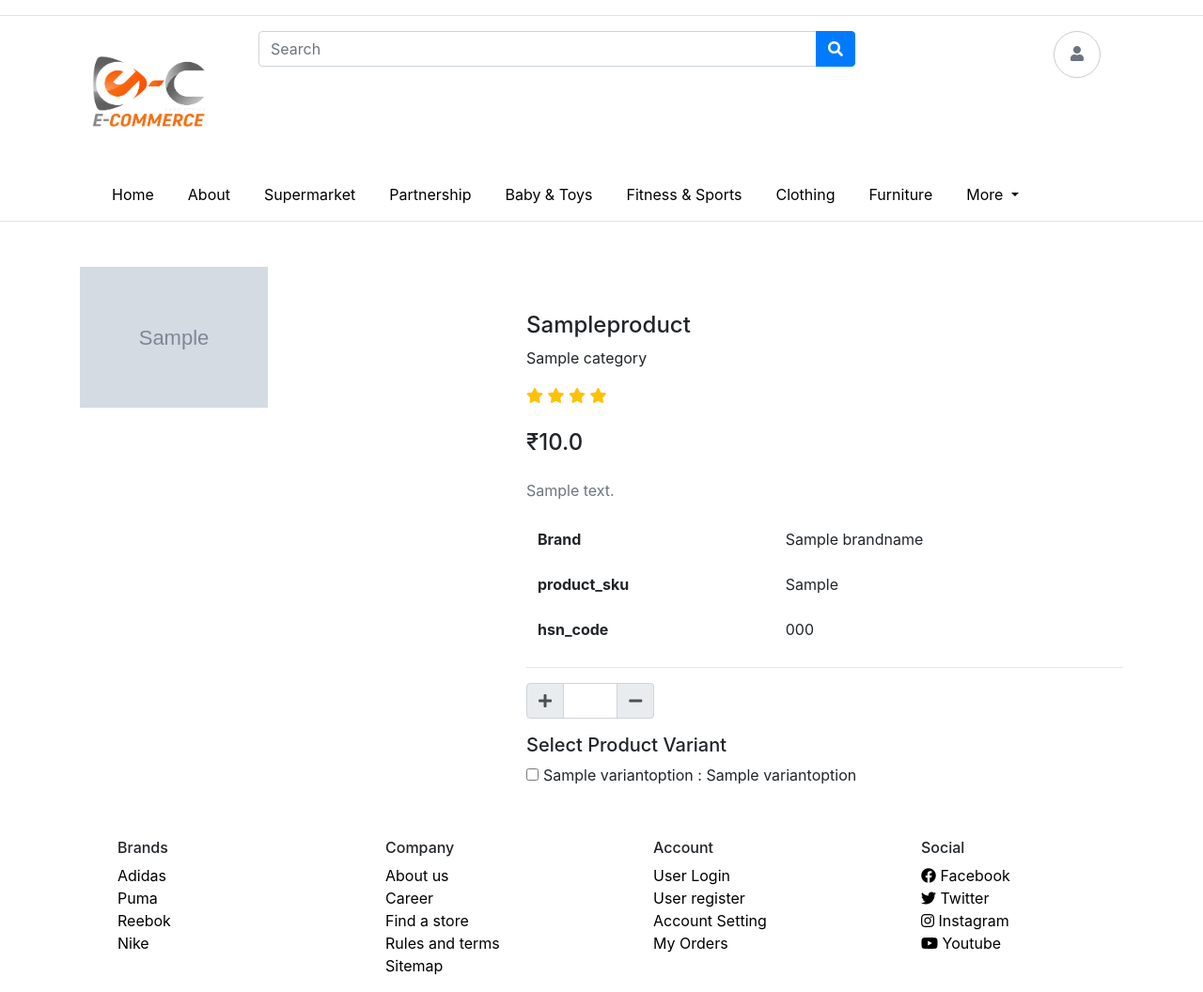
After one commit to surajkumar0203/eCommerce, a Django app: page /product-details/1 in a window 1280 px wide. The commit adds this page. Shown: the whole page at 94% size. Run offline with Django 5.2, Linux system fonts and the light colour scheme; tables that the repository leaves empty hold one stand-in row (values such as "Sample post"); grey boxes marked "Sample" are stand-in pictures; some libraries are stand-ins or nearby versions.

Commit message:
working on products

```diff
--- a/accounts/signals.py
+++ b/accounts/signals.py
@@ -2,7 +2,7 @@ from django.db.models.signals import post_save
 from django.dispatch import receiver
 from accounts.models import MyUser as User
 from uuid import uuid4
-from accounts.emails import send_account_activation_email
+from utils.emails import send_account_activation_email
 
 @receiver(post_save, sender=User)
 def send_email_token(sender, instance, created, **kwargs):
--- a/accounts/views.py
+++ b/accounts/views.py
@@ -71,6 +71,10 @@ def logout_page(request):
 def account_activate(request,token_id):
     try:
         user_obj=User.objects.get(email_token=token_id)
+        if user_obj.is_email_verified:
+            messages.success(request,"Your Account is Already Activated")
+            return redirect('/')
+
         user_obj.is_email_verified=True
         user_obj.save()
         messages.success(request,"Your Account is Activated")
--- /dev/null
+++ b/home/templates/home/product_details.html
@@ -0,0 +1,90 @@
+{% extends "utils/base.html" %}
+{% load custom_filters %}
+
+{% block start %}
+<div class="container mt-5">
+    <div class="row">
+      <div class="col-md-5">
+        <img src="/media/{{product.product.getFirstImage.1}}" class="img-fluid">
+      </div>
+      <div class="col-md-7">
+        <h4 class="pt-5">{{product.product.item_name | first_word}}</h4>
+        <p>{{product.product.category.name}}</p>
+        <div class="rating">
+          <span class="text-warning"><i class="fas fa-star"></i></span>
+          <span class="text-warning"><i class="fas fa-star"></i></span>
+          <span class="text-warning"><i class="fas fa-star"></i></span>
+          <span class="text-warning"><i class="fas fa-star"></i></span>
+        </div>
+        <h4 class="pt-4 pb-3">₹{{product.vendor_selling_price}}</h4>
+        <p class="text-muted">
+          {{product.product.product_description}}
+        </p>
+        <table class="table table-borderless">
+          <tbody>
+            <tr>
+              <th scope="row">Brand</th>
+              <td>{{product.product.brand.name}}</td>
+            </tr>
+            <tr>
+              <th scope="row">product_sku</th>
+              <td>{{product.product.product_sku}}</td>
+            </tr>
+            <tr>
+              <th scope="row">hsn_code</th>
+              <td>{{product.product.hsn_code}}</td>
+            </tr>
+          </tbody>
+        </table>
+        <hr>
+        <div class="row pt-3">
+          <div class="col-md-3">
+            <div class="input-group mb-3">
+              <div class="input-group-prepend">
+                <span class="input-group-text"><i class="fas fa-plus"></i></span>
+              </div>
+              <input type="text" class="form-control" aria-label="Amount (to the nearest dollar)">
+              <div class="input-group-append">
+                <span class="input-group-text"><i class="fas fa-minus"></i></span>
+              </div>
+            </div>
+          </div>
+
+
+        </div>
+
+        {% if product_variants_result %}
+        <h5>Select Product Variant</h5>
+        {% for key,value in product_variants_result.items %}
+          <label class="form-check form-check-inline">
+
+            <input class="form-check-input" type="checkbox" name="select_variants_result" id="scroll-{{key}}" value="{{key}}"
+              onClick=urlUpdates("{{key}}")>
+            {{value.0}}
+
+          </label>
+        {% endfor %}
+        {% endif %}
+      </div>
+    </div>
+  </div>
+
+
+  {% include "utils/footer.html" %}
+
+  <script>
+    window.onload = function(){
+      window.scrollTo({
+        top:400,
+        behavior:'smooth',
+      })
+    }
+
+    function urlUpdates(product_sku) {
+      const currentUrl = new URL(window.location.href)
+      currentUrl.searchParams.set('product_sku',product_sku)
+      window.location.href=currentUrl
+
+    }
+  </script>
+{% endblock start %}
--- a/home/templates/utils/base.html
+++ b/home/templates/utils/base.html
@@ -19,6 +19,8 @@
     <hr id="hr">
 
     {% block start %}{% endblock start %}
+
+    {% comment %} {% include "home/product_details.html" %} {% endcomment %}
     <script src="{% static "javascript/notification_script.js" %}"></script>
     <script src="https://code.jquery.com/jquery-3.3.1.slim.min.js" integrity="sha384-q8i/X+965DzO0rT7abK41JStQIAqVgRVzpbzo5smXKp4YfRvH+8abtTE1Pi6jizo" crossorigin="anonymous"></script>
     <script src="https://cdnjs.cloudflare.com/ajax/libs/popper.js/1.14.3/umd/popper.min.js" integrity="sha384-ZMP7rVo3mIykV+2+9J3UJ46jBk0WLaUAdn689aCwoqbBJiSnjAK/l8WvCWPIPm49" crossorigin="anonymous"></script>
--- /dev/null
+++ b/home/templates/utils/footer.html
@@ -0,0 +1,43 @@
+<footer>
+    <div class="container">
+        <div class="row">
+            <div class="col-md-3">
+                <ul>
+                    <h6 class="mt-5">Brands</h6>
+                    <li><a href="">Adidas</a></li>
+                    <li><a href="">Puma</a></li>
+                    <li><a href="">Reebok</a></li>
+                    <li><a href="">Nike</a></li>
+                </ul>
+            </div>
+            <div class="col-md-3">
+                <ul>
+                    <h6 class="mt-5">Company</h6>
+                    <li><a href="">About us</a></li>
+                    <li><a href="">Career</a></li>
+                    <li><a href="">Find a store</a></li>
+                    <li><a href="">Rules and terms</a></li>
+                    <li><a href="">Sitemap</a></li>
+                </ul>
+            </div>
+            <div class="col-md-3">
+                <ul>
+                    <h6 class="mt-5">Account</h6>
+                    <li><a href="">User Login</a></li>
+                    <li><a href="">User register</a></li>
+                    <li><a href="">Account Setting</a></li>
+                    <li><a href="">My Orders</a></li>
+                </ul>
+            </div>
+            <div class="col-md-3">
+                <ul>
+                    <h6 class="mt-5">Social</h6>
+                    <li><a href=""><i class="fab fa-facebook"></i> Facebook</a></li>
+                    <li><a href=""><i class="fab fa-twitter"></i> Twitter</a></li>
+                    <li><a href=""><i class="fab fa-instagram"></i> Instagram</a></li>
+                    <li><a href=""><i class="fab fa-youtube"></i> Youtube</a></li>
+                </ul>
+            </div>
+        </div>
+    </div>
+</footer>
--- /dev/null
+++ b/home/templatetags/custom_filters.py
@@ -0,0 +1,9 @@
+from django import template
+
+register = template.Library()
+
+@register.filter
+def first_word(value):
+    first= value.split(" ")[0]
+    second= value.split(" ")[1]
+    return "".join([first,second])
--- a/home/urls.py
+++ b/home/urls.py
@@ -1,6 +1,7 @@
 from django.urls import path,include
-from home.views import home
+from home.views import home,product_details
 
 urlpatterns = [
     path('', home,name='home'),
+    path('product-details/<product_id>', product_details,name='product_details'),
 ]
--- a/home/views.py
+++ b/home/views.py
@@ -1,4 +1,95 @@
 from django.shortcuts import render
+from products.models import Category,VendorProducts,ProductVariant
+from django.db.models import Q
 
 def home(request):
-    return render(request, 'home/home.html')
+    categories = Category.objects.all()
+    """
+    dono ka result same hoga, lekin Q objects ka use karne se code zyada readable aur maintainable hota hai.
+
+    Use Case:
+        Q objects ka use tab hota hai jab:
+            Complex logic banana ho (e.g., AND aur OR ko mix karna).
+            Dynamic queries likhni ho (e.g., runtime pe conditions set karni ho).
+
+    """
+    # products = VendorProducts.objects.filter(
+    #     Q(product__parent_product__isnull=True) &
+    #     Q(product__product_images__isnull=False)
+    # )
+
+    # Agar sirf AND conditions use karni hai, toh ye style zyada readable aur simple hai.
+    products = VendorProducts.objects.filter(
+        product__parent_product__isnull=True,
+        product__product_images__isnull=False
+    )
+
+
+    context = {
+        "products" : products,
+    }
+    return render(request, 'home/home.html',context)
+
+
+def product_details(request,product_id):
+
+    vendor_product=VendorProducts.objects.get(product__id=product_id)
+
+    if request.GET.get('product_sku'):
+        vendor_product=VendorProducts.objects.get(product__product_sku=request.GET.get('product_sku'))
+
+
+    products_varients=[]
+
+    if vendor_product.product.product_variants.exists():
+        variant_options = vendor_product.product.product_variants.prefetch_related('variant_option')
+
+        for variant_option in variant_options:
+            products_varients.extend({
+                'product_sku':vendor_product.product.product_sku,
+                'option_name':option.option_name,
+                'variant_name':option.variant_name,
+            }
+            for option in variant_option.variant_option.all()
+            )
+
+    child_vendor_product=[]
+
+    if vendor_product.product.parent_product:
+        child_vendor_product=[vendor_product.product]
+    else:
+        child_vendor_product=vendor_product.product.variant_products.all()
+
+
+    # child_vendor_product=sorted(child_vendor_product)
+    for cvp in child_vendor_product:
+        product_variant=ProductVariant.objects.filter(product=cvp).first()
+
+        products_varients.extend(
+
+            {
+                'product_sku':cvp.product_sku,
+                'option_name':option.option_name,
+                'variant_name':option.variant_name,
+
+            }
+            for option in product_variant.variant_option.all()
+        )
+
+
+    result={}
+    for variant in products_varients:
+        product_sku=variant['product_sku']
+        variant_string=f"{variant['variant_name']} : {variant['option_name']}"
+
+        if product_sku in result:
+            result[product_sku].append(variant_string)
+        else:
+            result[product_sku]=[variant_string]
+
+    context={
+        "product":vendor_product,
+        "product_variants_result":result
+    }
+
+    return render(request, 'home/product_details.html',context)
--- a/products/models.py
+++ b/products/models.py
@@ -38,9 +38,9 @@ class Products(BaseModel):
 
     def getFirstImage(self):
         if self.product_images.first():
-            return self.product_images.first().image
+            return True,self.product_images.first().image
 
-        return "https://static.vecteezy.com/system/resources/thumbnails/022/014/063/small/missing-picture-page-for-website-design-or-mobile-app-design-no-image-available-icon-vector.jpg"
+        return False,"https://static.vecteezy.com/system/resources/thumbnails/022/014/063/small/missing-picture-page-for-website-design-or-mobile-app-design-no-image-available-icon-vector.jpg"
 
 class VariantOptions(BaseModel):
     variant_name = models.CharField(max_length=100)
@@ -63,3 +63,6 @@ class VendorProducts(BaseModel):
     vendor_selling_price = models.FloatField()
     dealer_price = models.FloatField()
     is_active = models.BooleanField(default=True)
+
+    def __str__(self) -> str:
+        return str(self.product)
```
Also changed, not shown: accounts/admin.py (+7 -1 lines), home/templates/home/home.html (+19 -146 lines), script.py (+14 -1 lines), home/templatetags/__init__.py (added), public/media/shopkeeper/WhatsApp_Image_2024-12-31_at_6.32.24_PM.jpeg (added), public/media/shopkeeper/pic1.png (added), utils/emails.py (renamed from accounts/emails.py).
